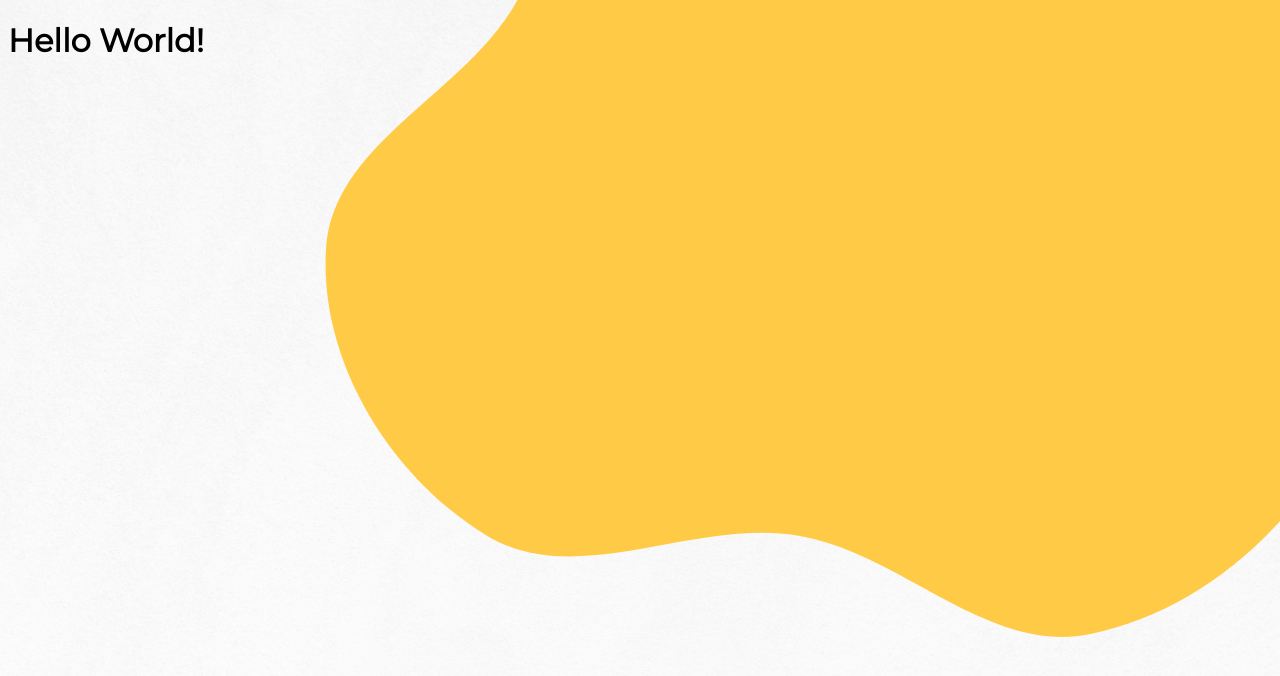
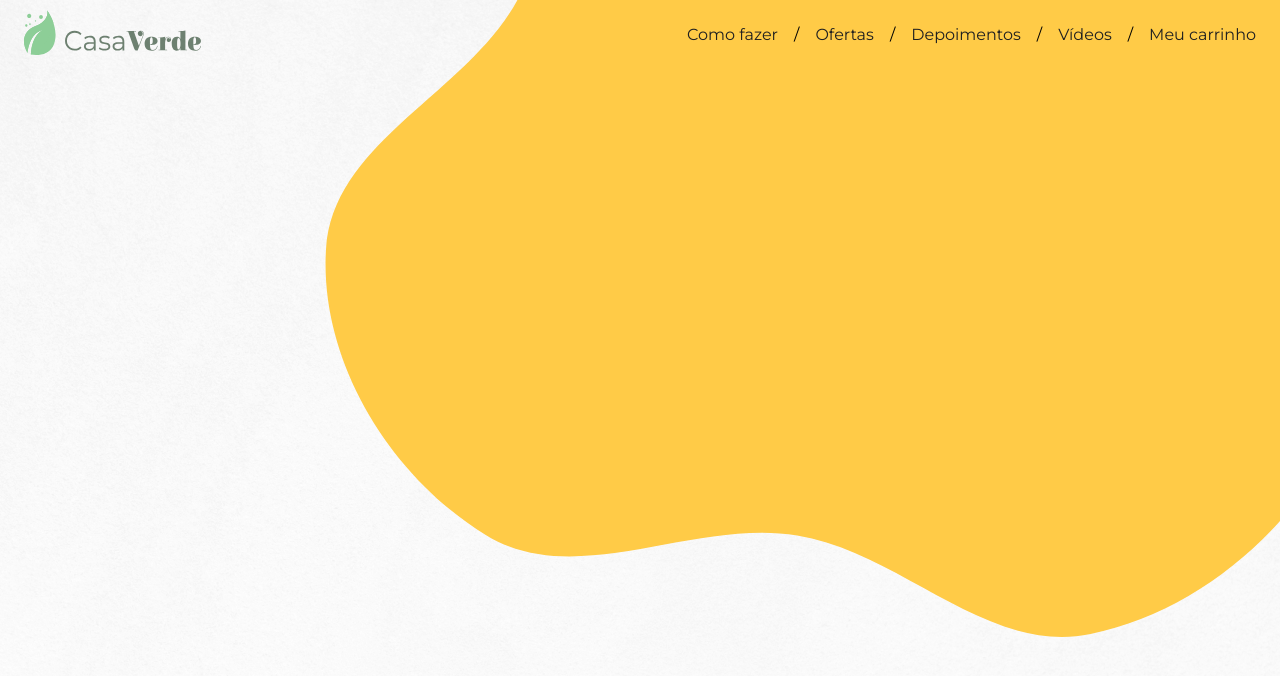
Before and after one commit to aliceribeiro/casa-verde, a React (Vite) app: page / in a window 1280 px wide. Shown: the top 676 px of the page. Built offline with nearby package versions, Linux system fonts and the light colour scheme; a web font is replaced by a local one.

Commit message:
feat: :sparkles: cria página de Home

```diff
--- a/src/App.tsx
+++ b/src/App.tsx
@@ -1,7 +1,8 @@
+import { Home } from './pages/Home';
 import './styles/GlobalStyles.css';
 
 function App() {
-  return <h1>Hello World!</h1>;
+  return <Home />;
 }
 
 export default App;
--- /dev/null
+++ b/src/pages/Home/index.tsx
@@ -0,0 +1,5 @@
+import { Menu } from '../../components/Menu';
+
+export function Home() {
+  return <Menu />;
+}
```
